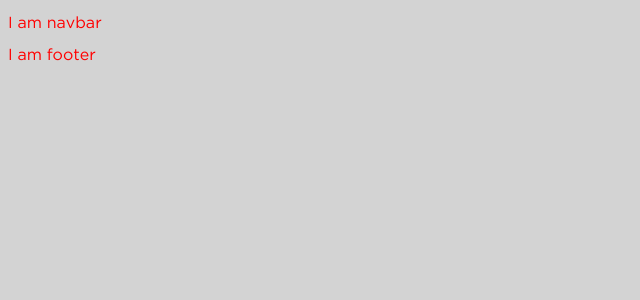
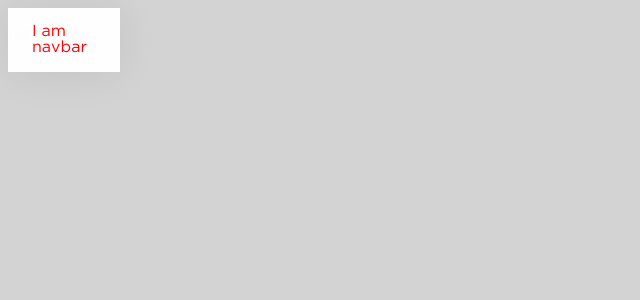
Before and after one commit to genghisshyy/cusd-stories, a PHP site: page / in a window 1280 px wide. Shown: the top 300 px of the page, without its empty margins (0-640 px from the left). Run offline with PHP 8.4, Linux system fonts and the light colour scheme; some libraries are stand-ins or nearby versions.

Commit message:
lil bit of css

```diff
--- a/articles.php
+++ b/articles.php
@@ -32,6 +32,9 @@
     <?php include "includes/js-scripts.php"; ?>
 
 
+
+
+
   </body>
 
 </html>
--- a/css/style.css
+++ b/css/style.css
@@ -2,6 +2,38 @@
 @font-face {
   font-family: Gotham-Book;
   src: url("../fonts/gotham-book.ttf") format("truetype"); }
+body {
+  position: fixed;
+  height: 66px;
+  padding-top: 2px; }
+
+.navbar {
+  box-shadow: 0px 2px 40px 0px rgba(0, 0, 0, 0.08);
+  position: fixed;
+  background-color: rgba(255, 255, 255, 0.98);
+  -webkit-backdrop-filter: blur(20px);
+  z-index: 9999;
+  padding: 0px 0px 0px 24px;
+  position: absolute;
+  top: 0;
+  width: 100%; }
+
+.card {
+  display: inline-block;
+  position: relative;
+  width: 355px;
+  background-color: white;
+  vertical-align: top;
+  text-align: left;
+  height: 480px;
+  margin: 20px;
+  box-shadow: 0 20px 20px rgba(0, 0, 0, 0.08);
+  white-space: normal;
+  -webkit-transition: all 250ms cubic-bezier(0.02, 0.01, 0.47, 1);
+  -moz-transition: all 250ms cubic-bezier(0.02, 0.01, 0.47, 1);
+  transition: all 250ms cubic-bezier(0.02, 0.01, 0.47, 1);
+  color: #4B4F56; }
+
 #index {
   font-family: 'Gotham-book', 'Roboto', sans-serif;
   background-color: lightgray; }
--- a/scss/style.scss
+++ b/scss/style.scss
@@ -10,6 +10,46 @@ $navbar-color : #FFFFFF;
     font-family: Gotham-Book;
     src: url("../fonts/gotham-book.ttf") format("truetype");
 }
+
+body{
+  position: fixed;
+    height: 66px;
+    padding-top: 2px;
+}
+
+// derived from page
+.navbar{
+    box-shadow: 0px 2px 40px 0px rgba(0,0,0,0.08);
+    position: fixed;
+    background-color: rgba(255,255,255,.98);
+    -webkit-backdrop-filter: blur(20px);
+    z-index: 9999;
+    padding: 0px 0px 0px 24px;
+    position: absolute;
+    top: 0;
+    width: 100%;
+}
+
+// derived from page
+.card {
+    display: inline-block;
+    position: relative;
+    width: 355px;
+    background-color: white;
+    vertical-align: top;
+    text-align: left;
+    height: 480px;
+    margin: 20px;
+    box-shadow: 0 20px 20px rgba(0,0,0,.08);
+    white-space: normal;
+    -webkit-transition: all 250ms cubic-bezier(.02, .01, .47, 1);
+    -moz-transition: all 250ms cubic-bezier(.02, .01, .47, 1);
+    transition: all 250ms cubic-bezier(.02, .01, .47, 1);
+    color: #4B4F56;
+}
+
+
+
 
 // Everything on index page under here, this looks different than articles and videos
 #index {
```
Also changed, not shown: 1 other file.
